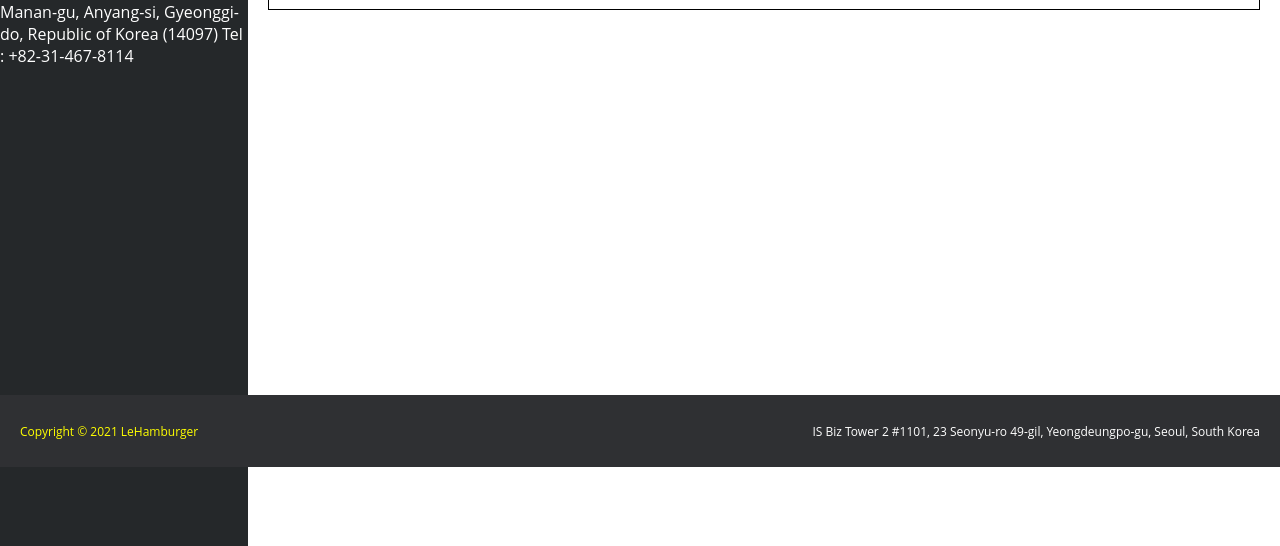
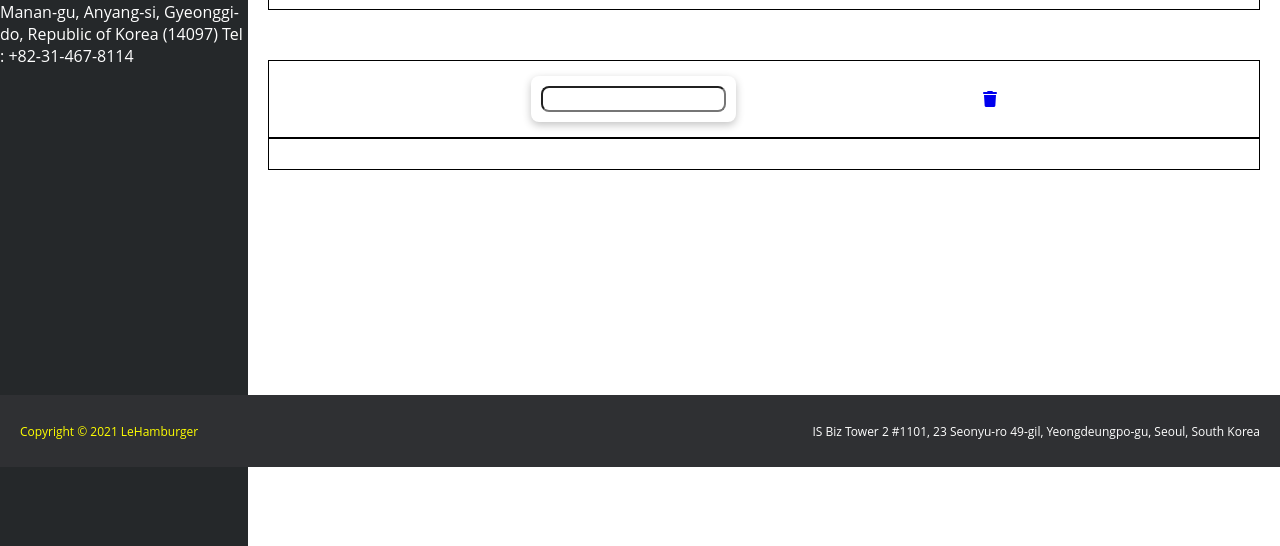
Before and after one commit to mahier8/batch14-project, a PHP site: page /Sites/index.php?action=course in a window 1280 px wide. Shown: the part 333-879 px from the top of the page. Run offline with PHP 8.4, Linux system fonts and the light colour scheme; data that the repository does not hold is empty; some libraries are stand-ins or nearby versions; some web fonts are replaced.

Commit message:
can display textcontent in input after clicking

```diff
--- a/controller/controller.php
+++ b/controller/controller.php
@@ -56,3 +56,10 @@ function course($courseid){
     $course = $courseManager->getCourse($courseid);
     require("./view/course.php");
 }
+
+// this is for the autocomplete step 4
+function autocompleteUsers($keywords) {
+    $userManager = new UserManager(); // we get the user mananger object
+    echo $userManager->getUsersByRole($keywords); // we echo what we get from our read (SELECT)
+
+}
--- a/index.php
+++ b/index.php
@@ -30,6 +30,10 @@ try {
         case "course" :
             course($_GET["courseid"]);
             break;
+            // this is for the autompletes step 3
+        case "autocompleteUsers" : // we add this case to our switch, with the function
+            autocompleteUsers($_GET['keywords']);
+            break;
         default : landing();
             break;
     }
--- a/model/UserManager.php
+++ b/model/UserManager.php
@@ -53,17 +53,27 @@ class UserManager extends Manager {
         $req->bindParam("userId", $this->userid, PDO::PARAM_STR);
         $req->execute();
     }
+
+    // this is for the autocomplete step 5, later I will need to change the role to include student,
+    // in the arguments to include the role of students. Maybe ill need to fetch as well
+    public function getUsersByRole ($keywords, $role = 1) {
+        $keywords = trim($keywords)."%"; //from the query, i remove any whitesapce, as well as the percentage sign
+        $req = $this->_connexion->prepare(
+            // Marie queried this into the database, using like, in the case of firstName and lastName
+            "SELECT id, firstName, lastName
+            FROM user
+            WHERE role=?
+            AND  (firstName LIKE ?
+            OR lastName LIKE ?)
+            ORDER BY firstName");
+        $req->bindParam(1, $role, PDO::PARAM_INT);
+        $req->bindParam(2, $keywords, PDO::PARAM_STR);
+        // there was a massive mistake here with the variable $keywords, we used the wrong one
+        $req->bindParam(3, $keywords, PDO::PARAM_STR);
+        $req->execute();
+        $teachers= $req->fetchAll(PDO::FETCH_ASSOC);
+        $req->closeCursor();
+        // we return a json object after, passing in the teachers variable
+        return json_encode($teachers);
+    }
 }
-
-
-
-    // public function getUser() {
-    //     $sql = 'SELECT * FROM user WHERE id = :id';
-    //     $req = $this->_connexion->prepare($sql);
-    //     // $req->bindParam(1, $this->_user_id, PDO::PARAM_INT);
-    //     // $req->execute();
-    //     $req->execute(['id' => $id]);
-    //     $user = $req->fetch(PDO::FETCH_ASSOC);
-    //     $req->closeCursor();
-    //     return $user;
-    // }
--- a/public/styles/course.css
+++ b/public/styles/course.css
@@ -29,3 +29,77 @@ h1, h2{
     border-color: black;
     border: 1px solid;
 }
+
+/* displaying the lists */
+#displayLists {
+    margin-top: 50px;
+}
+
+/* displaying the teachers lists */
+#displayTeacherList {
+    display: flex;
+    align-items: center;
+    justify-content: space-evenly;
+    border: 1px solid black;
+    padding: 15px;
+}
+
+#displayTeacherList form {
+    display: flex;
+    padding: 10px;
+}
+
+#displayForm {
+    border-radius: 8px;
+    box-shadow: rgba(0, 0, 0, 0.24) 0px 3px 8px;
+}
+
+#autoseachInput {
+    height: 20px;
+    border-radius: 8px;
+}
+
+#autoseachInput:hover {
+    box-shadow: rgba(0, 0, 0, 0.24) 0px 3px 8px;
+}
+
+.searchResults {
+    margin-left: 10px;
+    padding: 5px 0;
+}
+
+.searchResults:hover {
+    background-color: rgb(227, 231, 235);
+}
+
+/* maries code */
+/* #displayForm input {
+    box-shadow: inset 0 2px 2px rgba(0, 0, 0, 0.075),0 0 8px rgba(228, 127, 0, 0.6);
+    font-family: 'Abel', sans-serif;
+    padding:10px;
+    outline: none;
+    border: none;
+    width: 95%;
+    margin: auto;
+    border-radius: 9999rem;
+    background-color: blue;
+} */
+/*  */
+
+#displayTeacher {
+    display: flex;
+}
+
+/* displaying the student lists */
+#displayStudentList {
+    display: flex;
+    align-items: center;
+    justify-content: space-evenly;
+    border: 1px solid black;
+    padding: 15px;
+}
+
+/* keyup directions */
+.result_focus {
+    background-color: rgb(227, 231, 235);
+}
--- a/view/course.php
+++ b/view/course.php
@@ -17,12 +17,32 @@
         <?= '<img id="coursePic" src="'. $course['image'] . '">';?>
     </div>
 
-    <div id="displayPosts">
+    <!-- this is for the autocompletes step 1, for the input and a div to show the results -->
+    <div id="displayLists" data-courseid=<?=$_GET['courseid']?>>
+        <div id="displayTeacherList">
+            <div id="displayForm">
+                <form autocomplete="off" action="index.php" method="POST">
+                    <input type="text" name="autosearch" id="autoseachInput">
+                </form>
+                <div id="results">
+                </div>
+            </div>
+
+            <div id="displayTeacher">
+                <a href="#"><i class="fas fa-trash" ></i></a>
+                <?= $course['teacher'];?>
+            </div>
+        </div>
+
+        <!-- we will need to create a similar autocomplete layout for the students as well -->
+        <div id="displayStudentList">
+
+        </div>
     </div>
 
-    <div id="displayStudentList">
-    </div>
 </div>
+
+<script src="./public/js/autocompletes.js"></script>
 
 <?php $content = ob_get_clean();?>
 <?php require("template.php");?>
```
Also changed, not shown: public/js/autocompletes.js (added, +91 -0 lines), public/js/autocompletesPractice.js (added, +135 -0 lines).
